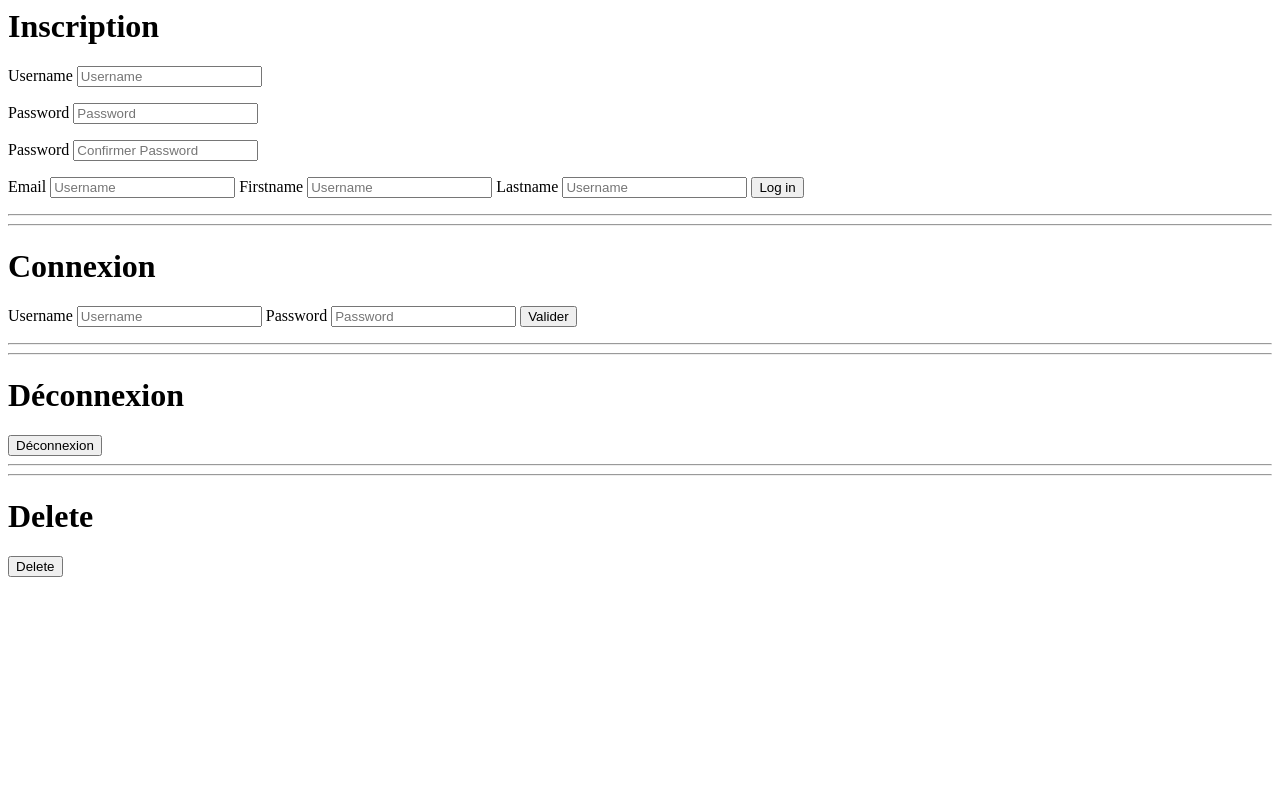
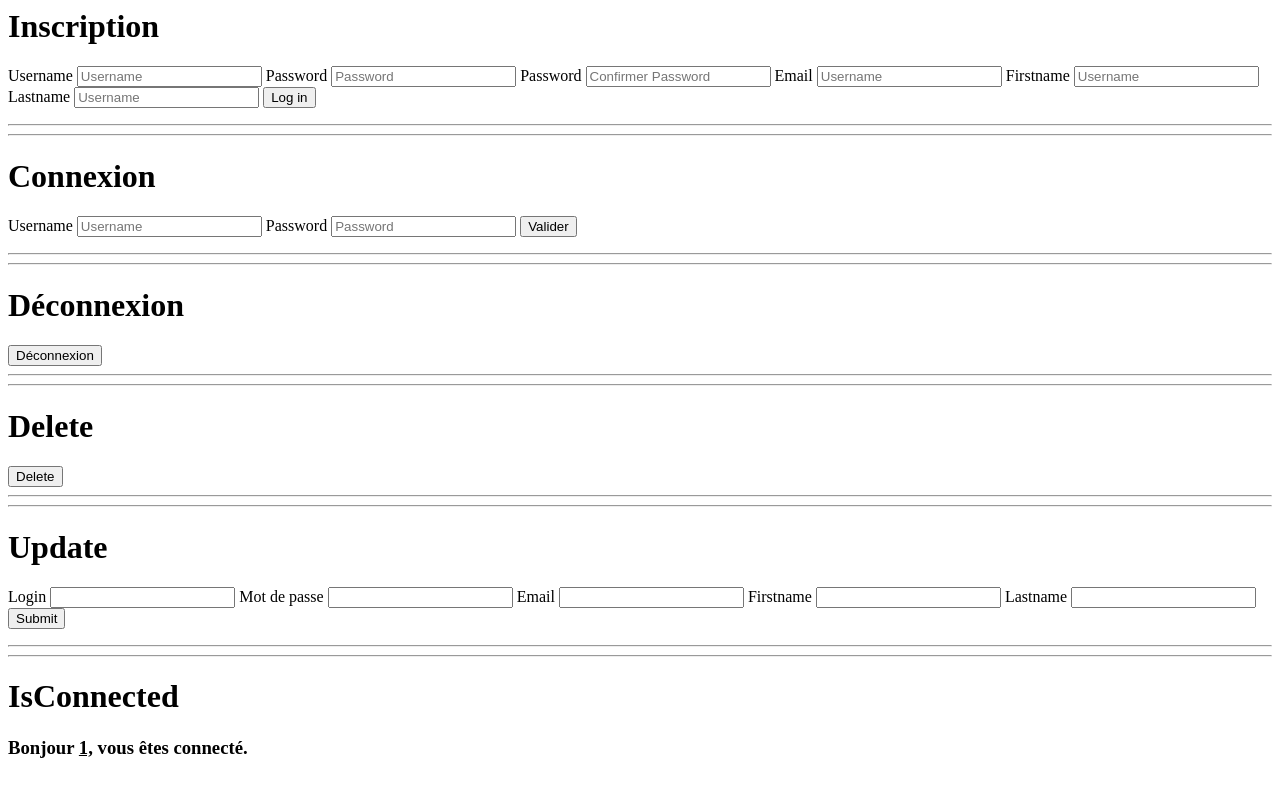
Before and after one commit to mohamed-hadjadji/classes-php, a PHP site: page / in a window 1280 px wide. Run offline with PHP 8.4, Linux system fonts and the light colour scheme; the visitor is signed in with stand-in values (Sample User, id 1).

Commit message:
update, isconnected ok

```diff
--- a/index.php
+++ b/index.php
@@ -7,7 +7,7 @@ $momo= new user();
 if (isset($_POST['connexion']))
 {
  $login = $_POST['login'];
-$password= password_hash($_POST["mdp1"], PASSWORD_DEFAULT, array('cost' => 12));
+$password= password_hash($_POST["mdp1"], PASSWORD_DEFAULT);
 $email= $_POST['email'];
 $firstname= $_POST['firstn'];
 $lastname= $_POST['lastn'];
@@ -17,18 +17,17 @@ $momo -> register($login,$password, $email, $firstname, $lastname);
 ?>
        <h1>Inscription</h1>
         <form name="loginform" id="loginform" action="#" method="post" class="wpl-track-me">
-                <p class="login-username">
+
                     <label for="user_login">Username</label>
                     <input type="text" id="user_login" class="input" placeholder="Username" value="" size="20" name="login" required/>
-                </p>
-                <p class="login-password">
+
+
                     <label for="user_pass">Password</label>
                     <input type="password" name="mdp1" id="user_pass" class="input" placeholder="Password" value="" size="20" required/>
-                </p>
-                <p class="login-password">
+
                     <label for="user_pass">Password</label>
                     <input type="password" name="mdp2" id="user_pass" class="input" placeholder="Confirmer Password" value="" size="20" required/>
-                </p>
+
                 <label for="">Email</label>
                     <input type="text" id="user_login" class="input" placeholder="Username" value="" size="20" name="email" required/>
 
@@ -92,3 +91,39 @@ $momo -> register($login,$password, $email, $firstname, $lastname);
           <h1>Delete</h1>
           <form name="" id="loginform" action="#" method="post" class="">
             <input type="submit" name="delete" id="submit" class="" value="Delete" />
+
+            <hr><hr>
+            <?php
+    if (isset($_POST['modifier']))
+    {
+            $login= $_POST['login'];
+            $password= password_hash($_POST["password"], PASSWORD_DEFAULT);
+            $email= $_POST['email'];
+            $firstname= $_POST['firstname'];
+            $lastname= $_POST['lastname'];
+
+         $momo->update($login , $password , $email , $firstname , $lastname);
+         echo "Votre profil est modifié";
+
+
+    }
+    ?>
+      <h1>Update</h1>
+    <form method="post" action="">
+        <label>Login</label>
+        <input type="text" name="login">
+        <label>Mot de passe</label>
+        <input type="password" name="password">
+        <label>Email</label>
+        <input type="mail" name="email" >
+        <label>Firstname</label>
+        <input type="text" name="firstname">
+        <label>Lastname</label>
+        <input type="text" name="lastname">
+        <input type="submit" name="modifier">
+    </form>
+    <hr><hr>
+    <h1>IsConnected</h1>
+    <?php
+     $momo->isConnected();
+    ?>
--- a/user.php
+++ b/user.php
@@ -15,7 +15,7 @@ class User
        if (isset($_POST['connexion']))
        {
             $login = $_POST['login'];
-	        $password= password_hash($_POST["mdp1"], PASSWORD_DEFAULT, array('cost' => 12));
+	        $password= password_hash($_POST["mdp1"], PASSWORD_DEFAULT);
 	        $email= $_POST['email'];
 	        $firstname= $_POST['firstn'];
 	        $lastname= $_POST['lastn'];
@@ -77,10 +77,7 @@ class User
             echo "<h3><b>Bonjour <u>$user,</u> vous êtes connecté</b></h3>";
 
                 }
-                else
-                {
-                header('Location: connexion.php?erreur=1'); // utilisateur ou mot de passe incorrect
-                }
+
             }
 	}
 
@@ -99,14 +96,34 @@ class User
 
 	}
 
-	public function update($login, $email, $firstname, $lastname)
+	public function update($login, $password, $email, $firstname,$lastname)
 	{
+         $connexion = mysqli_connect ("localhost", "root", "", "classes");
+          $password= password_hash($_POST["password"],PASSWORD_DEFAULT);
+         $requete = "UPDATE utilisateurs SET login = '$login', password = '$password', email = '$email', firstname = '$firstname', lastname = '$lastname' WHERE login = '".$_SESSION['login']."'";
 
-	}
+         $query = mysqli_query($connexion,$requete);
 
-	public function isConnected()
-	{
+         $_SESSION['login'] = $login;
+         header('Location: index.php');
+     }
 
-	}
+     public function isConnected()
+     {
+     	if (isset($_SESSION['login'])==false)
+       {
+       echo "<h3>Vous n'êtes pas Connecté !!";
+       }
+       elseif(isset($_SESSION['login'])==true)
+
+       {
+
+        $user = $_SESSION['login'];
+            echo "<h3><b>Bonjour <u>$user,</u> vous êtes connecté.</b></h3>";
+       }
+
+     }
+
 }
+
 ?>
```
